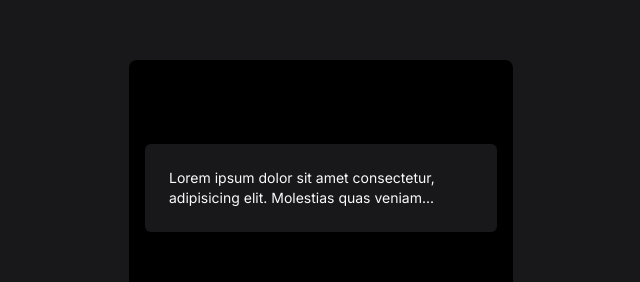
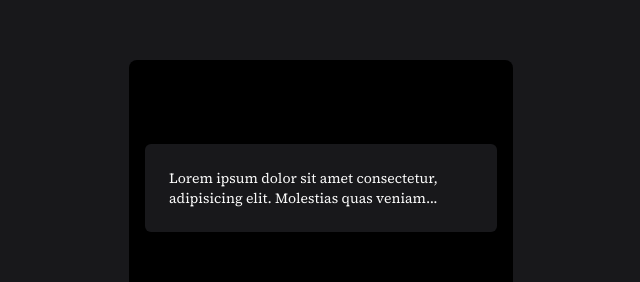
Before and after one commit to nirnejak/interactive-components, a Next.js app: page /animate-height in a window 1280 px wide. Shown: the part 184-466 px from the top of the page, without its empty margins (319-959 px from the left). Built offline with nearby package versions, Linux system fonts and the light colour scheme.

Commit message:
Animate Height: content in serif font

```diff
--- a/components/AnimateHeight.tsx
+++ b/components/AnimateHeight.tsx
@@ -33,7 +33,7 @@ const AnimateHeight: React.FC = () => {
           animate={{ height }}
           className="rounded-md bg-zinc-900 text-sm text-zinc-50"
         >
-          <div ref={elementRef} className="p-6">
+          <div ref={elementRef} className="p-6 font-serif">
             Lorem ipsum dolor sit amet consectetur, adipisicing elit. Molestias
             quas veniam
             {showExtraContent ? (
```
